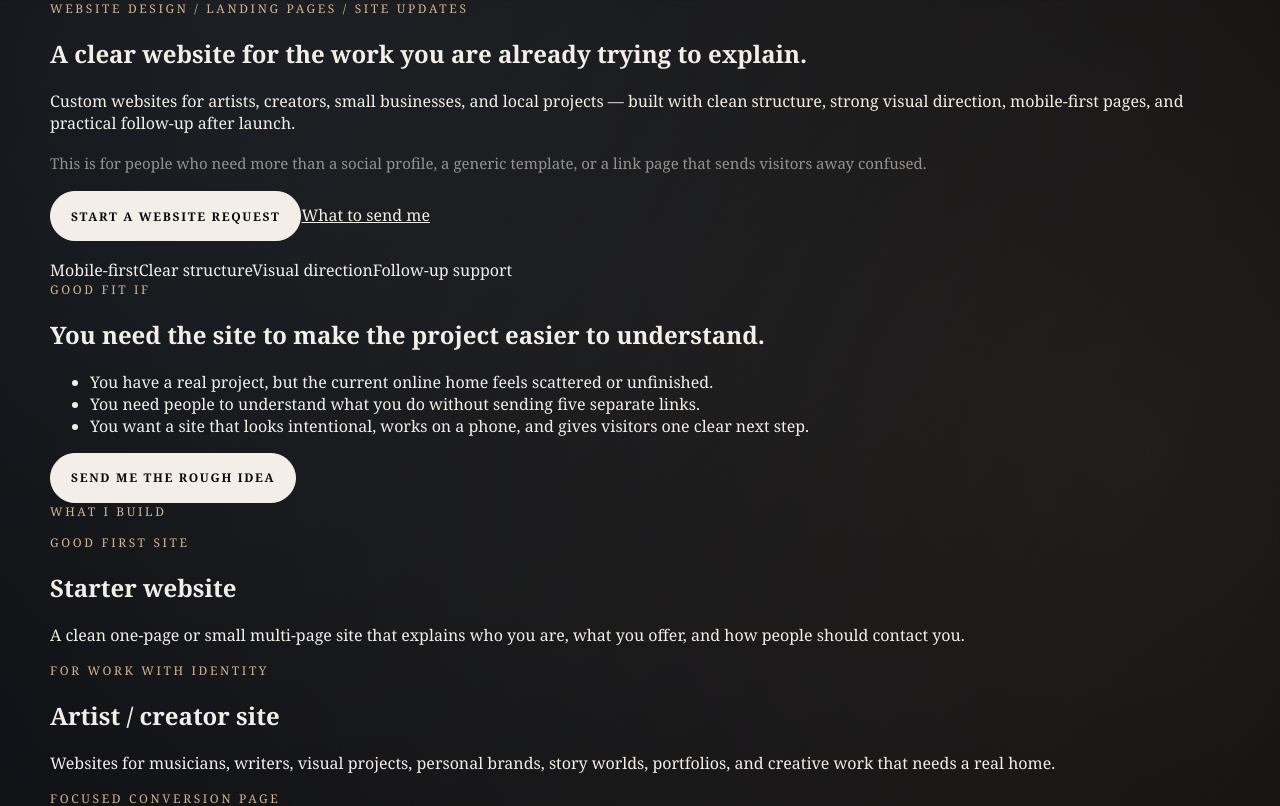
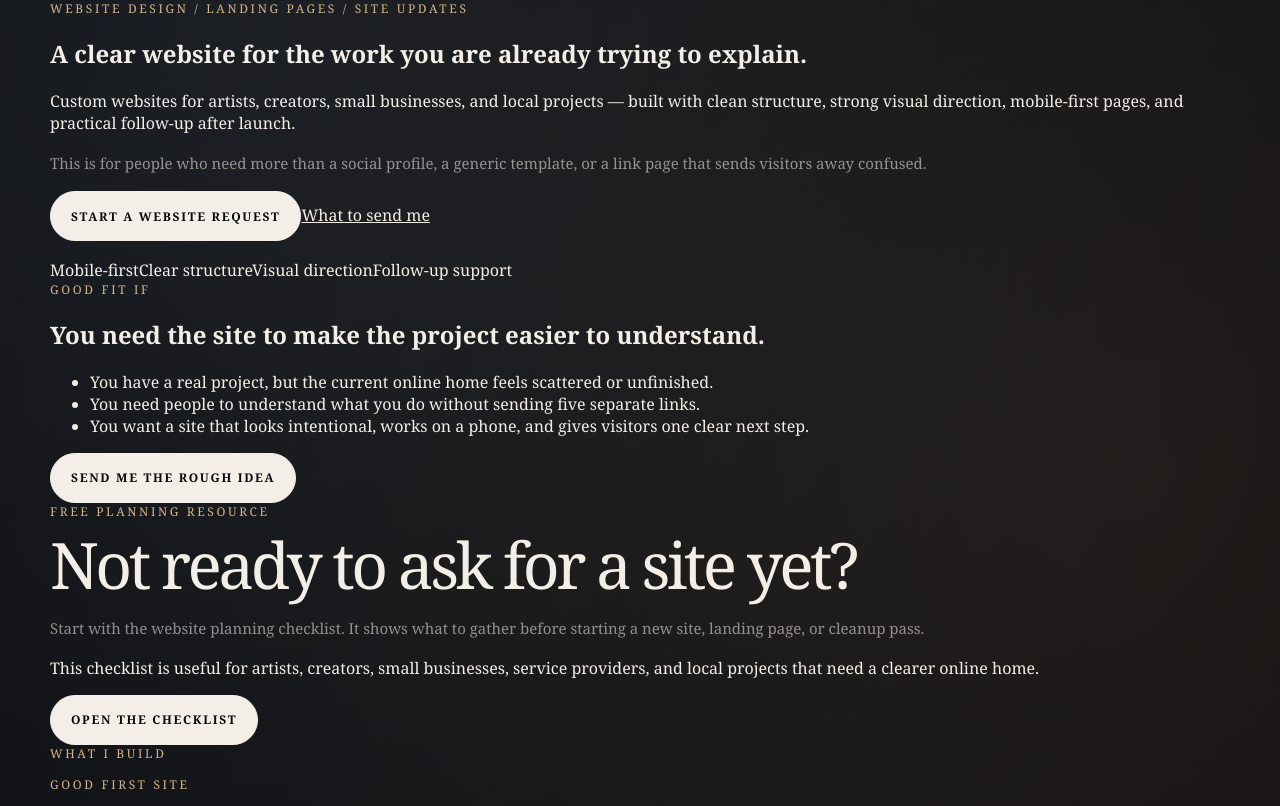
Before and after one commit to chthomps4/parallaxhearts-site, a Next.js app in the folder site/: page /websites in a window 1280 px wide. Shown: the top 806 px of the page. Built offline with nearby package versions, Linux system fonts and the light colour scheme.

Commit message:
Link website planning resource from services page

```diff
--- a/site/app/websites/page.tsx
+++ b/site/app/websites/page.tsx
@@ -241,6 +241,27 @@ export default function WebsitesPage() {
               Send me the rough idea
             </Link>
           </aside>
+        </div>
+      </section>
+
+      <section className="section-shell muted-section">
+        <div className="site-container two-column">
+          <div>
+            <p className="kicker">Free planning resource</p>
+            <h2 className="section-title">Not ready to ask for a site yet?</h2>
+            <p className="soft-copy" style={{ marginTop: "18px" }}>
+              Start with the website planning checklist. It shows what to gather before starting a new site, landing page, or cleanup pass.
+            </p>
+          </div>
+
+          <div className="feature-card">
+            <p>
+              This checklist is useful for artists, creators, small businesses, service providers, and local projects that need a clearer online home.
+            </p>
+            <Link className="primary-button" href="/website-planning">
+              Open the checklist
+            </Link>
+          </div>
         </div>
       </section>
 
```
